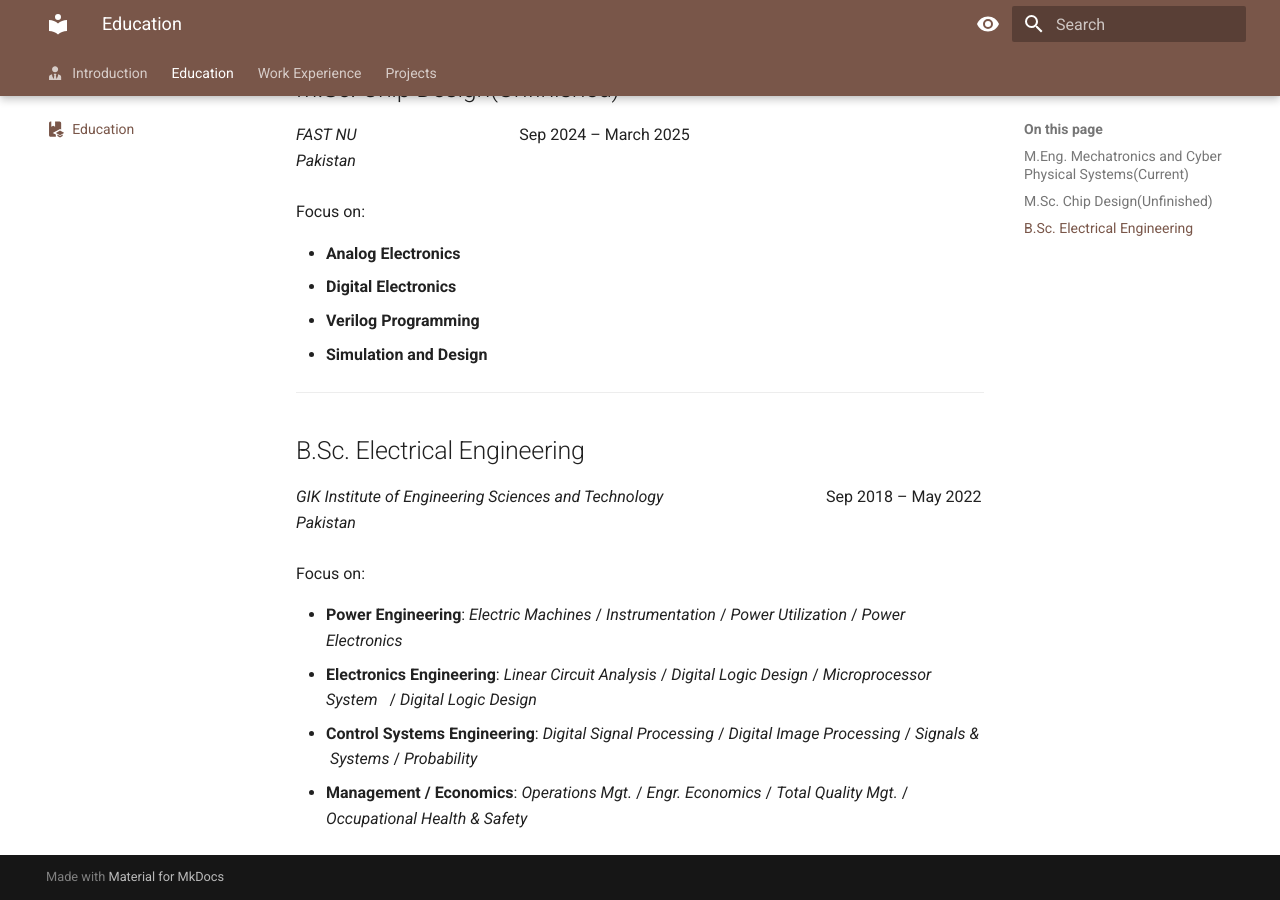
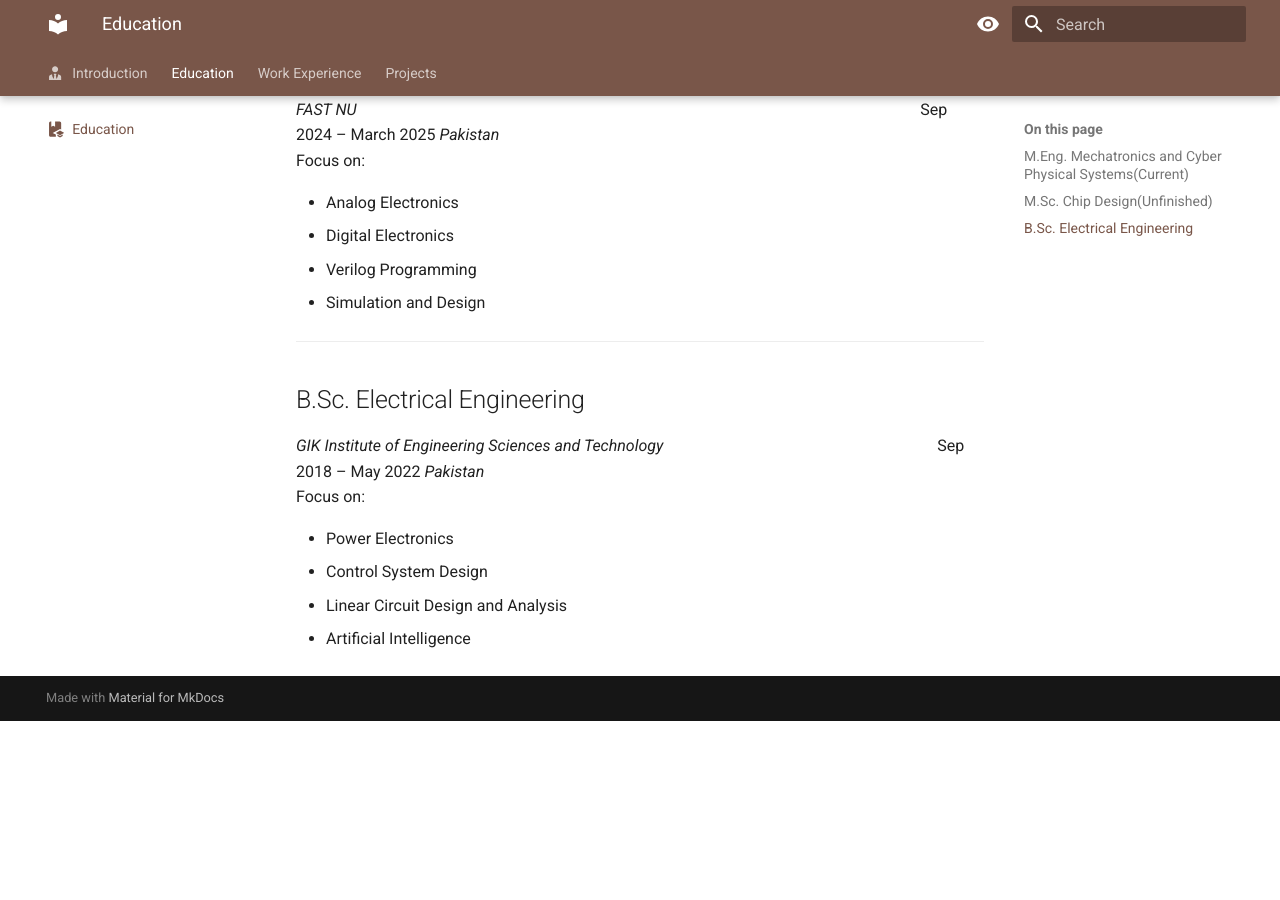
Before and after one commit to KAZA-BEAR/portfolio, an MkDocs documentation site: the page built from docs/education.md, in a window 1280 px wide and 900 px high, scrolled down 560 px. Built offline with MkDocs 1.6.1 and Material for MkDocs 9.7.7, drawn with Linux system fonts in a browser that asks for light colours; after the commit the page ends 1281 px from its top, so only the background shows below that.

Commit message:
Update portfolio formatting and content
Clean up documentation formatting across education, experience, and index pages. Remove excessive italics from education list items, consolidate B.Sc. focus areas, update intro greeting, fix table alignment, and correct typo in table header.

```diff
--- a/docs/education.md
+++ b/docs/education.md
@@ -9,38 +9,38 @@
 ---
 
 ## M.Eng. Mechatronics and Cyber Physical Systems(Current)
-*Technische Hochschule Deggendorf*&nbsp;&nbsp;&nbsp;&nbsp;&nbsp;&nbsp;&nbsp;&nbsp;&nbsp;&nbsp;&nbsp;&nbsp;&nbsp;&nbsp;&nbsp;&nbsp;&nbsp;&nbsp;&nbsp;&nbsp;&nbsp;&nbsp;&nbsp;&nbsp;&nbsp;&nbsp;&nbsp;&nbsp;&nbsp;&nbsp;&nbsp;&nbsp;&nbsp;&nbsp;&nbsp;&nbsp;&nbsp;&nbsp;&nbsp;&nbsp;&nbsp;&nbsp;&nbsp;&nbsp;&nbsp;&nbsp;&nbsp;&nbsp;&nbsp;&nbsp;&nbsp;&nbsp;&nbsp;&nbsp;&nbsp;&nbsp;&nbsp;&nbsp;&nbsp;&nbsp;&nbsp;&nbsp;&nbsp;&nbsp;&nbsp;&nbsp;&nbsp;&nbsp;&nbsp;&nbsp;&nbsp;&nbsp;&nbsp;&nbsp;Mar 2025 – Present
+*Technische Hochschule Deggendorf*&nbsp;&nbsp;&nbsp;&nbsp;&nbsp;&nbsp;&nbsp;&nbsp;&nbsp;&nbsp;&nbsp;&nbsp;&nbsp;&nbsp;&nbsp;&nbsp;&nbsp;&nbsp;&nbsp;&nbsp;&nbsp;&nbsp;&nbsp;&nbsp;&nbsp;&nbsp;&nbsp;&nbsp;&nbsp;&nbsp;&nbsp;&nbsp;&nbsp;&nbsp;&nbsp;&nbsp;&nbsp;&nbsp;&nbsp;&nbsp;&nbsp;&nbsp;&nbsp;&nbsp;&nbsp;&nbsp;&nbsp;&nbsp;&nbsp;&nbsp;&nbsp;&nbsp;&nbsp;&nbsp;&nbsp;&nbsp;&nbsp;&nbsp;&nbsp;&nbsp;&nbsp;&nbsp;&nbsp;&nbsp;&nbsp;&nbsp;&nbsp;&nbsp;&nbsp;&nbsp;&nbsp;&nbsp;&nbsp;&nbsp;&nbsp;&nbsp;&nbsp;&nbsp;&nbsp;&nbsp;&nbsp;&nbsp;&nbsp;&nbsp;&nbsp;&nbsp;&nbsp;&nbsp;&nbsp;&nbsp;&nbsp;&nbsp;&nbsp;&nbsp;&nbsp;&nbsp;&nbsp;&nbsp;&nbsp;&nbsp;&nbsp;&nbsp;Mar 2025 – Present
 *Germany*
 <br>
 Focus on:
 
-- *Additive Manufacturing Technologies*<br>
-- *Robotics & Autonomous Systems*<br>
-- *AR/VR for Human Interface & Industrial Engineering*<br>
-- *Functional Safety & Cyber-Physical Systems*<br>
+- Additive Manufacturing Technologies<br>
+- Robotics & Autonomous Systems<br>
+- AR/VR for Human Interface & Industrial Engineering<br>
+- Functional Safety & Cyber-Physical Systems<br>
 
 ---
 
 ## M.Sc. Chip Design(Unfinished)
-*FAST NU*&nbsp;&nbsp;&nbsp;&nbsp;&nbsp;&nbsp;&nbsp;&nbsp;&nbsp;&nbsp;&nbsp;&nbsp;&nbsp;&nbsp;&nbsp;&nbsp;&nbsp;&nbsp;&nbsp;&nbsp;&nbsp;&nbsp;&nbsp;&nbsp;&nbsp;&nbsp;&nbsp;&nbsp;&nbsp;&nbsp;&nbsp;&nbsp;&nbsp;&nbsp;&nbsp;&nbsp;&nbsp;&nbsp;&nbsp;&nbsp;&nbsp;Sep 2024 – March 2025
+*FAST NU*&nbsp;&nbsp;&nbsp;&nbsp;&nbsp;&nbsp;&nbsp;&nbsp;&nbsp;&nbsp;&nbsp;&nbsp;&nbsp;&nbsp;&nbsp;&nbsp;&nbsp;&nbsp;&nbsp;&nbsp;&nbsp;&nbsp;&nbsp;&nbsp;&nbsp;&nbsp;&nbsp;&nbsp;&nbsp;&nbsp;&nbsp;&nbsp;&nbsp;&nbsp;&nbsp;&nbsp;&nbsp;&nbsp;&nbsp;&nbsp;&nbsp;&nbsp;&nbsp;&nbsp;&nbsp;&nbsp;&nbsp;&nbsp;&nbsp;&nbsp;&nbsp;&nbsp;&nbsp;&nbsp;&nbsp;&nbsp;&nbsp;&nbsp;&nbsp;&nbsp;&nbsp;&nbsp;&nbsp;&nbsp;&nbsp;&nbsp;&nbsp;&nbsp;&nbsp;&nbsp;&nbsp;&nbsp;&nbsp;&nbsp;&nbsp;&nbsp;&nbsp;&nbsp;&nbsp;&nbsp;&nbsp;&nbsp;&nbsp;&nbsp;&nbsp;&nbsp;&nbsp;&nbsp;&nbsp;&nbsp;&nbsp;&nbsp;&nbsp;&nbsp;&nbsp;&nbsp;&nbsp;&nbsp;&nbsp;&nbsp;&nbsp;&nbsp;&nbsp;&nbsp;&nbsp;&nbsp;&nbsp;&nbsp;&nbsp;&nbsp;&nbsp;&nbsp;&nbsp;&nbsp;&nbsp;&nbsp;&nbsp;&nbsp;&nbsp;&nbsp;&nbsp;&nbsp;&nbsp;&nbsp;&nbsp;&nbsp;&nbsp;&nbsp;&nbsp;&nbsp;&nbsp;&nbsp;&nbsp;&nbsp;&nbsp;&nbsp;&nbsp;&nbsp;&nbsp;&nbsp;&nbsp;&nbsp;Sep 2024 – March 2025
 *Pakistan*
 <br>
 Focus on:
 
-- **Analog Electronics**<br>
-- **Digital Electronics**<br>
-- **Verilog Programming**<br>
-- **Simulation and Design**
+- Analog Electronics<br>
+- Digital Electronics<br>
+- Verilog Programming<br>
+- Simulation and Design<br>
 
 ---
 
 ## B.Sc. Electrical Engineering
-*GIK Institute of Engineering Sciences and Technology*&nbsp;&nbsp;&nbsp;&nbsp;&nbsp;&nbsp;&nbsp;&nbsp;&nbsp;&nbsp;&nbsp;&nbsp;&nbsp;&nbsp;&nbsp;&nbsp;&nbsp;&nbsp;&nbsp;&nbsp;&nbsp;&nbsp;&nbsp;&nbsp;&nbsp;&nbsp;&nbsp;&nbsp;&nbsp;&nbsp;&nbsp;&nbsp;&nbsp;&nbsp;&nbsp;&nbsp;&nbsp;&nbsp;&nbsp;&nbsp;&nbsp;Sep 2018 – May 2022
+*GIK Institute of Engineering Sciences and Technology*&nbsp;&nbsp;&nbsp;&nbsp;&nbsp;&nbsp;&nbsp;&nbsp;&nbsp;&nbsp;&nbsp;&nbsp;&nbsp;&nbsp;&nbsp;&nbsp;&nbsp;&nbsp;&nbsp;&nbsp;&nbsp;&nbsp;&nbsp;&nbsp;&nbsp;&nbsp;&nbsp;&nbsp;&nbsp;&nbsp;&nbsp;&nbsp;&nbsp;&nbsp;&nbsp;&nbsp;&nbsp;&nbsp;&nbsp;&nbsp;&nbsp;&nbsp;&nbsp;&nbsp;&nbsp;&nbsp;&nbsp;&nbsp;&nbsp;&nbsp;&nbsp;&nbsp;&nbsp;&nbsp;&nbsp;&nbsp;&nbsp;&nbsp;&nbsp;&nbsp;&nbsp;&nbsp;&nbsp;&nbsp;&nbsp;&nbsp;&nbsp;&nbsp;&nbsp;Sep 2018 – May 2022
 *Pakistan*
 <br>
 Focus on:
 
-- **Power Engineering**:&nbsp;*Electric Machines* / *Instrumentation* / *Power Utilization* / *Power Electronics*<br>
-- **Electronics Engineering**:&nbsp;*Linear Circuit Analysis* / *Digital Logic Design* / *Microprocessor System* &nbsp;&nbsp;/&nbsp;*Digital Logic Design*<br>
-- **Control Systems Engineering**:&nbsp;*Digital Signal Processing* / *Digital Image Processing* / *Signals & &nbsp;Systems* / *Probability*<br>
-- **Management / Economics**:&nbsp;*Operations Mgt.* / *Engr. Economics* / *Total Quality Mgt.* /&nbsp; *Occupational&nbsp;Health & Safety*<br>
+- Power Electronics<br>
+- Control System Design<br>
+- Linear Circuit Design and Analysis<br>
+- Artificial Intelligence<br>
```
Also changed, not shown: docs/experience.md (+3 -3 lines), docs/index.md (+7 -5 lines).
